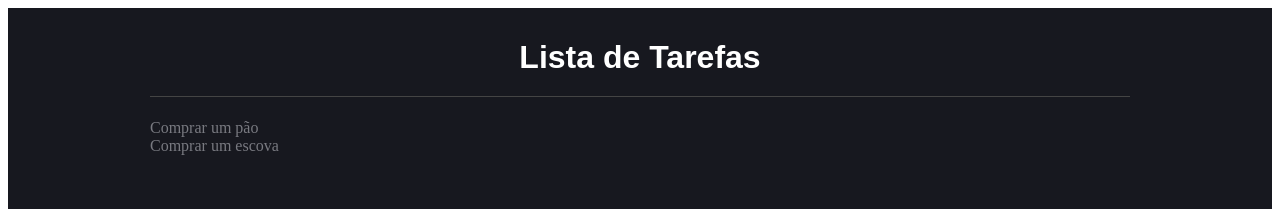
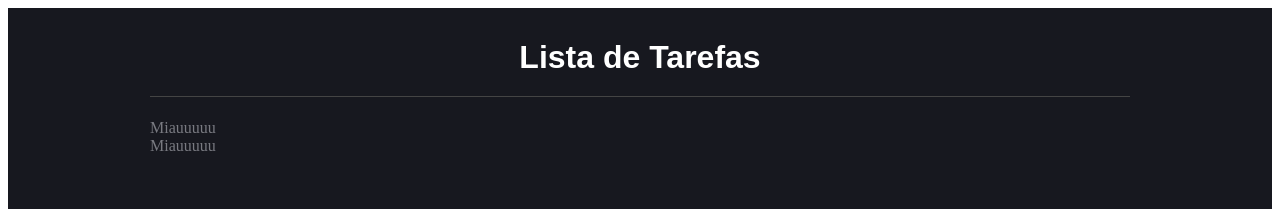
Before and after one commit to higucavalcanti/Simple_ToDo_TS, a React (Create React App) app in the folder todo/: page / in a window 1280 px wide. Shown: the top 209 px of the page. Built offline with nearby package versions, Linux system fonts and the light colour scheme.

Commit message:
trocando o negocio para o componente ListItem

```diff
--- a/todo/src/App.tsx
+++ b/todo/src/App.tsx
@@ -17,7 +17,7 @@ const App = () => {
           {/* Área de adicionar nova Tarefa */}
 
           {list.map((item, index)=>(
-            <div>{item.name}</div>
+            <ListItem />
           ))}
 
         </C.Area>
```
